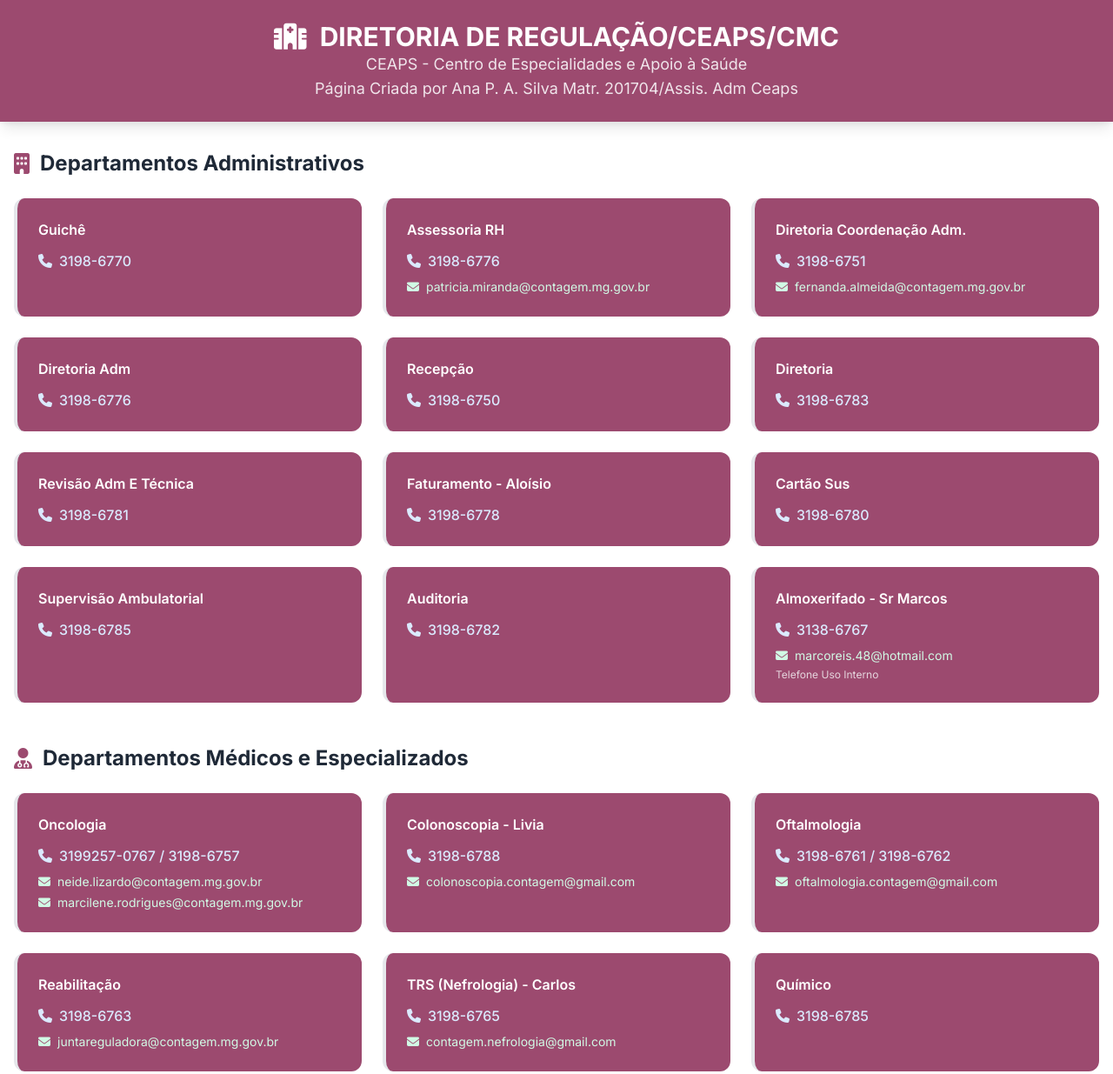
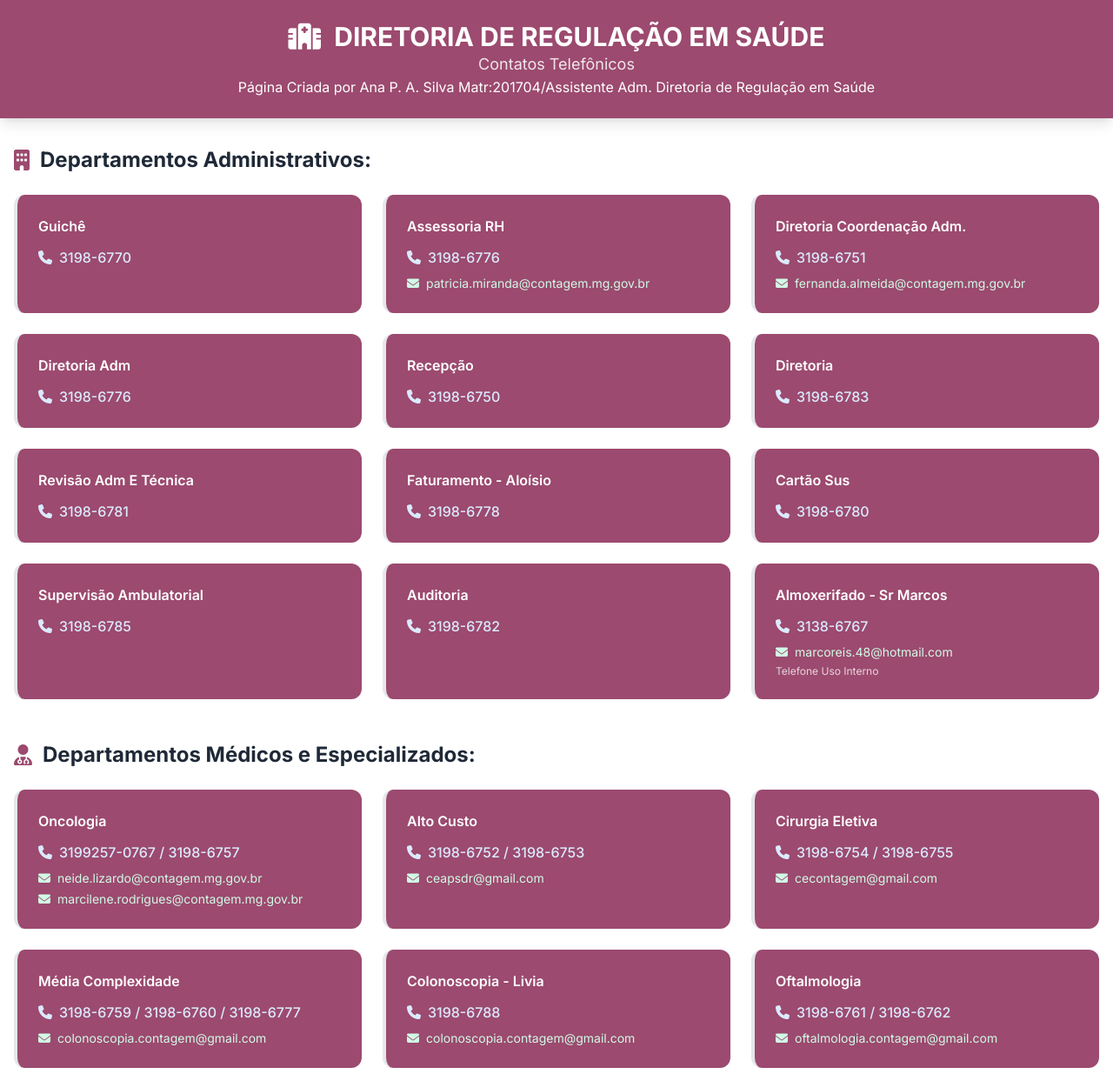
Before and after one commit to regulacaocmcpetrolandia-collab/paginapetrolandia, a plain HTML site: page CEAPS_TELEFONES.html in a window 1280 px wide. Shown: the top 1235 px of the page at 87% size. Drawn offline with nearby package versions, Linux system fonts and the light colour scheme.

Commit message:
Update CEAPS_TELEFONES.html

```diff
--- a/CEAPS_TELEFONES.html
+++ b/CEAPS_TELEFONES.html
@@ -47,10 +47,10 @@
             <div class="text-center">
                 <h1 class="text-2xl md:text-3xl font-bold">
                     <i class="fas fa-hospital-alt mr-2"></i>
-                    DIRETORIA DE REGULAÇÃO/CEAPS/CMC
+                    DIRETORIA DE REGULAÇÃO EM SAÚDE
                 </h1>
-                <p class="text-lg" style="color: #f0e5eb;">CEAPS - Centro de Especialidades e Apoio à Saúde</p>
-                <p class="text-lg" style="color: #f0e5eb;">Página Criada por Ana P. A. Silva Matr. 201704/Assis. Adm Ceaps</p>
+                <p class="text-lg" style="color: #f0e5eb;">Contatos Telefônicos</p>
+                <p class="footer-credits">Página Criada por Ana P. A. Silva Matr:201704/Assistente Adm. Diretoria de Regulação em Saúde</p>
             </div>
         </div>
     </header>
@@ -58,7 +58,7 @@
     <div class="max-w-7xl mx-auto px-4 py-8">
         <!-- Departamentos Administrativos -->
         <div class="mb-12">
-            <h2 class="text-2xl font-bold text-gray-800 mb-6 flex items-center"><i class="fas fa-building mr-3" style="color: #9C4A6F;"></i>Departamentos Administrativos</h2>
+            <h2 class="text-2xl font-bold text-gray-800 mb-6 flex items-center"><i class="fas fa-building mr-3" style="color: #9C4A6F;"></i>Departamentos Administrativos:</h2>
             <div class="grid grid-cols-1 md:grid-cols-2 lg:grid-cols-3 gap-6">
                 <div class="contact-card rounded-xl p-6"><h3 class="font-semibold mb-3">Guichê</h3><p class="text-blue-600 font-medium"><i class="fas fa-phone mr-2"></i>3198-6770</p></div>
                 <div class="contact-card rounded-xl p-6"><h3 class="font-semibold mb-3">Assessoria RH</h3><p class="text-blue-600 font-medium mb-2"><i class="fas fa-phone mr-2"></i>3198-6776</p><p class="text-green-600 text-sm"><i class="fas fa-envelope mr-2"></i>patricia.miranda@contagem.mg.gov.br</p></div>
@@ -77,9 +77,12 @@
 
         <!-- Departamentos Médicos e Especializados -->
         <div class="mb-12">
-            <h2 class="text-2xl font-bold text-gray-800 mb-6 flex items-center"><i class="fas fa-user-md mr-3" style="color: #9C4A6F;"></i>Departamentos Médicos e Especializados</h2>
+            <h2 class="text-2xl font-bold text-gray-800 mb-6 flex items-center"><i class="fas fa-user-md mr-3" style="color: #9C4A6F;"></i>Departamentos Médicos e Especializados:</h2>
             <div class="grid grid-cols-1 md:grid-cols-2 lg:grid-cols-3 gap-6">
                 <div class="contact-card rounded-xl p-6"><h3 class="font-semibold mb-3">Oncologia</h3><p class="text-blue-600 font-medium mb-2"><i class="fas fa-phone mr-2"></i>3199257-0767 / 3198-6757</p><p class="text-green-600 text-sm mb-1"><i class="fas fa-envelope mr-2"></i>neide.lizardo@contagem.mg.gov.br</p><p class="text-green-600 text-sm"><i class="fas fa-envelope mr-2"></i>marcilene.rodrigues@contagem.mg.gov.br</p></div>
+                <div class="contact-card rounded-xl p-6"><h3 class="font-semibold mb-3">Alto Custo</h3><p class="text-blue-600 font-medium mb-2"><i class="fas fa-phone mr-2"></i>3198-6752 / 3198-6753</p><p class="text-green-600 text-sm"><i class="fas fa-envelope mr-2"></i>ceapsdr@gmail.com</p></div>
+                <div class="contact-card rounded-xl p-6"><h3 class="font-semibold mb-3">Cirurgia Eletiva</h3><p class="text-blue-600 font-medium mb-2"><i class="fas fa-phone mr-2"></i>3198-6754 / 3198-6755</p><p class="text-green-600 text-sm"><i class="fas fa-envelope mr-2"></i>cecontagem@gmail.com</p></div>
+                <div class="contact-card rounded-xl p-6"><h3 class="font-semibold mb-3">Média Complexidade</h3><p class="text-blue-600 font-medium mb-2"><i class="fas fa-phone mr-2"></i>3198-6759 / 3198-6760 / 3198-6777</p><p class="text-green-600 text-sm"><i class="fas fa-envelope mr-2"></i>colonoscopia.contagem@gmail.com</p></div>
                 <div class="contact-card rounded-xl p-6"><h3 class="font-semibold mb-3">Colonoscopia - Livia</h3><p class="text-blue-600 font-medium mb-2"><i class="fas fa-phone mr-2"></i>3198-6788</p><p class="text-green-600 text-sm"><i class="fas fa-envelope mr-2"></i>colonoscopia.contagem@gmail.com</p></div>
                 <div class="contact-card rounded-xl p-6"><h3 class="font-semibold mb-3">Oftalmologia</h3><p class="text-blue-600 font-medium mb-2"><i class="fas fa-phone mr-2"></i>3198-6761 / 3198-6762</p><p class="text-green-600 text-sm"><i class="fas fa-envelope mr-2"></i>oftalmologia.contagem@gmail.com</p></div>
                 <div class="contact-card rounded-xl p-6"><h3 class="font-semibold mb-3">Reabilitação</h3><p class="text-blue-600 font-medium mb-2"><i class="fas fa-phone mr-2"></i>3198-6763</p><p class="text-green-600 text-sm"><i class="fas fa-envelope mr-2"></i>juntareguladora@contagem.mg.gov.br</p></div>
@@ -90,20 +93,17 @@
 
         <!-- Serviços de Apoio -->
         <div class="mb-12">
-            <h2 class="text-2xl font-bold text-gray-800 mb-6 flex items-center"><i class="fas fa-cogs mr-3" style="color: #9C4A6F;"></i>Serviços de Apoio</h2>
+            <h2 class="text-2xl font-bold text-gray-800 mb-6 flex items-center"><i class="fas fa-cogs mr-3" style="color: #9C4A6F;"></i>Serviços de Apoio:</h2>
             <div class="grid grid-cols-1 md:grid-cols-2 lg:grid-cols-3 gap-6">
                 <div class="contact-card rounded-xl p-6"><h3 class="font-semibold mb-3">Malote</h3><p class="text-blue-600 font-medium mb-2"><i class="fas fa-phone mr-2"></i>3198-6775</p><p class="text-green-600 text-sm"><i class="fas fa-envelope mr-2"></i>maloteceaps@gmail.com</p></div>
                 <div class="contact-card rounded-xl p-6"><h3 class="font-semibold mb-3">Serviço Social / TFD</h3><p class="text-blue-600 font-medium"><i class="fas fa-phone mr-2"></i>3198-6764</p></div>
                 <div class="contact-card rounded-xl p-6"><h3 class="font-semibold mb-3">TFD</h3><p class="text-blue-600 font-medium mb-2"><i class="fas fa-phone mr-2"></i>3198-6764</p><p class="text-green-600 text-sm"><i class="fas fa-envelope mr-2"></i>tfdfamuc@gmail.com</p></div>
-                <div class="contact-card rounded-xl p-6"><h3 class="font-semibold mb-3">Alto Custo</h3><p class="text-blue-600 font-medium mb-2"><i class="fas fa-phone mr-2"></i>3198-6752 / 3198-6753</p><p class="text-green-600 text-sm"><i class="fas fa-envelope mr-2"></i>ceapsdr@gmail.com</p></div>
-                <div class="contact-card rounded-xl p-6"><h3 class="font-semibold mb-3">Cirurgia Eletiva</h3><p class="text-blue-600 font-medium mb-2"><i class="fas fa-phone mr-2"></i>3198-6754 / 3198-6755</p><p class="text-green-600 text-sm"><i class="fas fa-envelope mr-2"></i>cecontagem@gmail.com</p></div>
-                <div class="contact-card rounded-xl p-6"><h3 class="font-semibold mb-3">Média Complexidade</h3><p class="text-blue-600 font-medium mb-2"><i class="fas fa-phone mr-2"></i>3198-6759 / 3198-6760 / 3198-6777</p><p class="text-green-600 text-sm"><i class="fas fa-envelope mr-2"></i>colonoscopia.contagem@gmail.com</p></div>
             </div>
         </div>
 
         <!-- Centrais de Marcação -->
         <div class="mb-12">
-            <h2 class="text-2xl font-bold text-gray-800 mb-6 flex items-center"><i class="fas fa-calendar-alt mr-3" style="color: #9C4A6F;"></i>CMC - Central de Marcação de Consultas</h2>
+            <h2 class="text-2xl font-bold text-gray-800 mb-6 flex items-center"><i class="fas fa-calendar-alt mr-3" style="color: #9C4A6F;"></i>CMC - Central de Marcação de Consultas:</h2>
             <div class="grid grid-cols-1 md:grid-cols-2 lg:grid-cols-3 gap-6">
                 <div class="contact-card rounded-xl p-6"><h3 class="font-semibold mb-3">Referência do Setor - Enfermeira Giovanna</h3><p class="text-blue-600 font-medium"><i class="fas fa-phone mr-2"></i>3198-6774</p></div>
                 <div class="contact-card rounded-xl p-6"><h3 class="font-semibold mb-3">Páginas, Páinéis, Consolidados Adm. Ana</h3><p class="text-blue-600 font-medium"><i class="fas fa-phone mr-2"></i>3198-6774</p><p class="text-green-600 text-sm"><i class="fas fa-envelope mr-2"></i>compartilhacmc@gmail.com</p></div>
```
